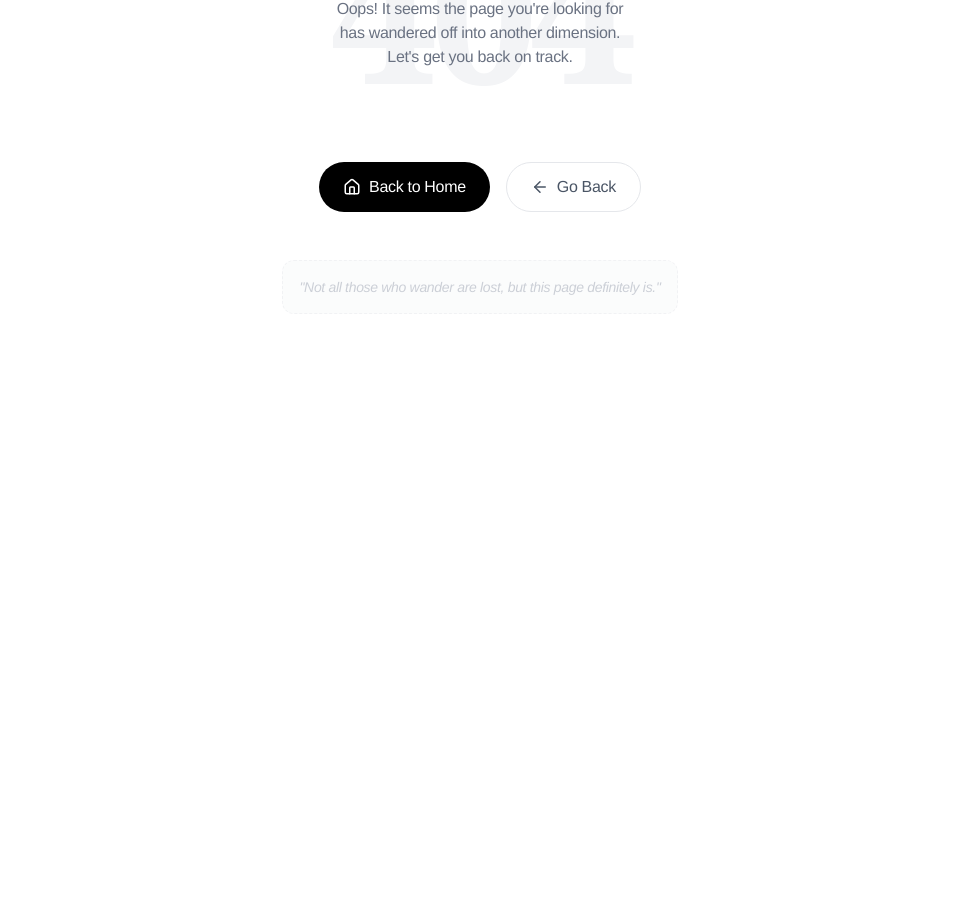
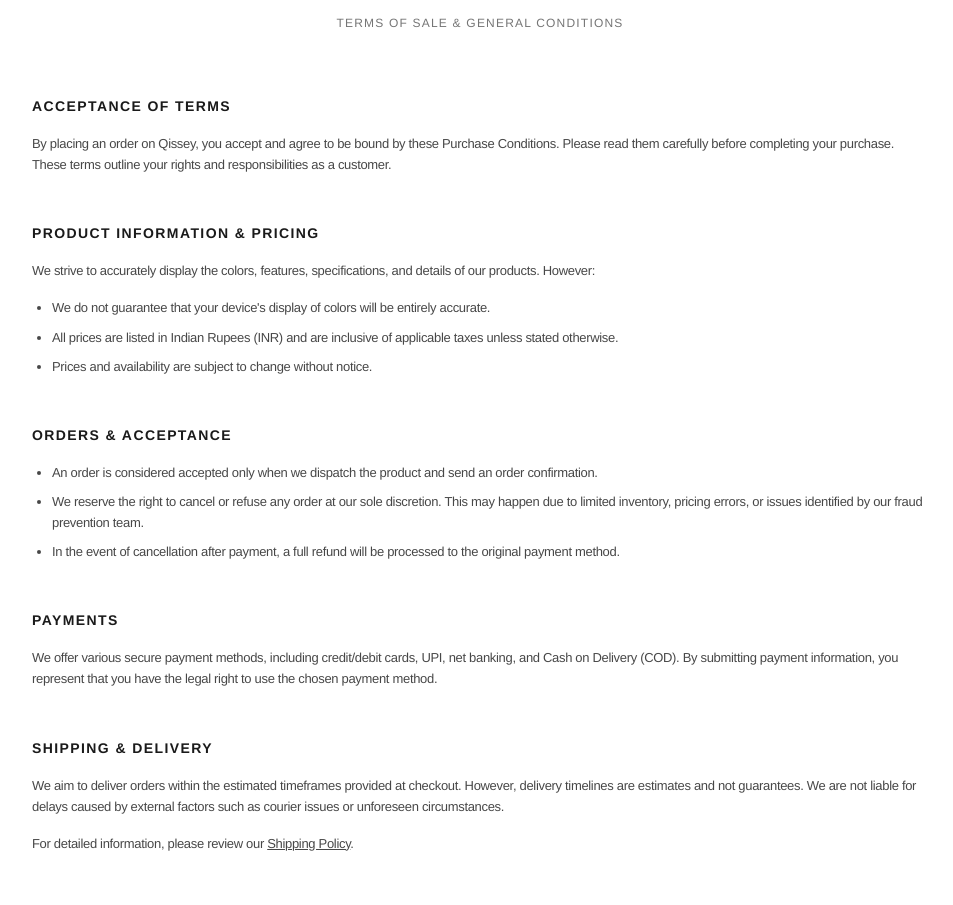
Before and after one commit to MitSonani/qissey-ecommerce, a React (Vite) app: page /purchase-conditions in a window 1280 px wide. Shown: the part 178-1083 px from the top of the page, without its empty margins (160-1113 px from the left). Before the commit the page ends 800 px from the top, so only its background shows below. Built offline with nearby package versions, Linux system fonts and the light colour scheme; no server answers.

Commit message:
feat: add Purchase Conditions page, integrate its route, and update the footer link.

```diff
--- a/src/app/App.jsx
+++ b/src/app/App.jsx
@@ -18,6 +18,7 @@ const ShippingPolicy = lazy(() => import('../pages/ShippingPolicy'));
 const PaymentPolicy = lazy(() => import('../pages/PaymentPolicy'));
 const ReturnPolicy = lazy(() => import('../pages/ReturnPolicy'));
 const PrivacyPolicy = lazy(() => import('../pages/PrivacyPolicy'));
+const PurchaseConditions = lazy(() => import('../pages/PurchaseConditions'));
 
 import Navbar from '../layouts/Navbar';
 import Footer from '../layouts/Footer';
@@ -80,6 +81,7 @@ function App() {
               <Route path="/payment-policy" element={<MainLayout><PaymentPolicy /></MainLayout>} />
               <Route path="/return-policy" element={<MainLayout><ReturnPolicy /></MainLayout>} />
               <Route path="/privacy-policy" element={<MainLayout><PrivacyPolicy /></MainLayout>} />
+              <Route path="/purchase-conditions" element={<MainLayout><PurchaseConditions /></MainLayout>} />
               <Route path="/auth" element={<Auth />} />
               <Route element={<ProtectedRoute />}>
                 <Route path="/account" element={<MainLayout><Account /></MainLayout>} />
--- a/src/layouts/Footer.jsx
+++ b/src/layouts/Footer.jsx
@@ -28,7 +28,7 @@ const FOOTER_LINKS = [
         title: "Policies",
         links: [
             { label: "Privacy policy", path: "/privacy-policy" },
-            { label: "Purchase conditions", path: "/" },
+            { label: "Purchase conditions", path: "/purchase-conditions" },
         ]
     }
 ];
--- a/src/pages/Home.jsx
+++ b/src/pages/Home.jsx
@@ -68,7 +68,7 @@ export default function Home() {
             </section>
 
             {/* New Arrivals Slider */}
-            <section className="md:px-8 overflow-hidden ">
+            <section className="md:px-8 overflow-hidden mb-30 md:mb-0 ">
                 <div className="container">
                     <div className="flex justify-between items-end mb-8">
                         <div>
--- /dev/null
+++ b/src/pages/PurchaseConditions.jsx
@@ -0,0 +1,126 @@
+import React, { useEffect } from 'react';
+import { Link } from 'react-router-dom';
+
+export default function PurchaseConditions() {
+    useEffect(() => {
+        window.scrollTo(0, 0);
+    }, []);
+
+    return (
+        <div className="min-h-screen bg-white text-[#1A1A1A] font-sans pt-24 md:pt-32 pb-20 px-6 md:px-12 lg:px-24">
+            <div className="max-w-4xl mx-auto">
+                <div className="text-center mb-12 md:mb-16">
+                    <p className="text-4xl md:text-5xl font-black uppercase tracking-tighter mb-4">Purchase Conditions</p>
+                    <p className="text-[11px] md:text-[12px] uppercase tracking-widest opacity-60">
+                        Terms of Sale & General Conditions
+                    </p>
+                </div>
+
+                <div className="space-y-12">
+                    <section>
+                        <p className="text-[14px] uppercase font-bold tracking-[0.1em] mb-4">Acceptance of Terms</p>
+                        <div className="text-[13px] opacity-80 space-y-4 leading-relaxed font-medium">
+                            <p>
+                                By placing an order on Qissey, you accept and agree to be bound by these Purchase Conditions. Please read them carefully before completing your purchase. These terms outline your rights and responsibilities as a customer.
+                            </p>
+                        </div>
+                    </section>
+
+                    <section>
+                        <p className="text-[14px] uppercase font-bold tracking-[0.1em] mb-4">Product Information & Pricing</p>
+                        <div className="text-[13px] opacity-80 space-y-4 leading-relaxed font-medium">
+                            <p>We strive to accurately display the colors, features, specifications, and details of our products. However:</p>
+                            <ul className="list-disc pl-5 space-y-2">
+                                <li>We do not guarantee that your device's display of colors will be entirely accurate.</li>
+                                <li>All prices are listed in Indian Rupees (INR) and are inclusive of applicable taxes unless stated otherwise.</li>
+                                <li>Prices and availability are subject to change without notice.</li>
+                            </ul>
+                        </div>
+                    </section>
+
+                    <section>
+                        <p className="text-[14px] uppercase font-bold tracking-[0.1em] mb-4">Orders & Acceptance</p>
+                        <div className="text-[13px] opacity-80 space-y-4 leading-relaxed font-medium">
+                            <ul className="list-disc pl-5 space-y-2">
+                                <li>An order is considered accepted only when we dispatch the product and send an order confirmation.</li>
+                                <li>We reserve the right to cancel or refuse any order at our sole discretion. This may happen due to limited inventory, pricing errors, or issues identified by our fraud prevention team.</li>
+                                <li>In the event of cancellation after payment, a full refund will be processed to the original payment method.</li>
+                            </ul>
+                        </div>
+                    </section>
+
+                    <section>
+                        <p className="text-[14px] uppercase font-bold tracking-[0.1em] mb-4">Payments</p>
+                        <div className="text-[13px] opacity-80 space-y-4 leading-relaxed font-medium">
+                            <p>
+                                We offer various secure payment methods, including credit/debit cards, UPI, net banking, and Cash on Delivery (COD). By submitting payment information, you represent that you have the legal right to use the chosen payment method.
+                            </p>
+                        </div>
+                    </section>
+
+                    <section>
+                        <p className="text-[14px] uppercase font-bold tracking-[0.1em] mb-4">Shipping & Delivery</p>
+                        <div className="text-[13px] opacity-80 space-y-4 leading-relaxed font-medium">
+                            <p>
+                                We aim to deliver orders within the estimated timeframes provided at checkout. However, delivery timelines are estimates and not guarantees. We are not liable for delays caused by external factors such as courier issues or unforeseen circumstances.
+                            </p>
+                            <p>
+                                For detailed information, please review our <Link to="/shipping-policy" className="underline hover:text-black transition-colors">Shipping Policy</Link>.
+                            </p>
+                        </div>
+                    </section>
+
+                    <section>
+                        <p className="text-[14px] uppercase font-bold tracking-[0.1em] mb-4">Returns & Exchanges</p>
+                        <div className="text-[13px] opacity-80 space-y-4 leading-relaxed font-medium">
+                            <p>
+                                Certain items may be eligible for returns or exchanges within a specified period. Custom-made products and discounted items are generally final sale.
+                            </p>
+                            <p>
+                                Please refer to our <Link to="/return-policy" className="underline hover:text-black transition-colors">Return Policy</Link> for full details and eligibility criteria.
+                            </p>
+                        </div>
+                    </section>
+
+                    <section>
+                        <p className="text-[14px] uppercase font-bold tracking-[0.1em] mb-4">Limitation of Liability</p>
+                        <div className="text-[13px] opacity-80 space-y-4 leading-relaxed font-medium">
+                            <p>
+                                Qissey shall not be held liable for any indirect, incidental, special, or consequential damages resulting from the use or inability to use our products or services, even if informed of the possibility of such damages.
+                            </p>
+                        </div>
+                    </section>
+
+                    <section>
+                        <p className="text-[14px] uppercase font-bold tracking-[0.1em] mb-4">Governing Law</p>
+                        <div className="text-[13px] opacity-80 space-y-4 leading-relaxed font-medium">
+                            <p>
+                                These Purchase Conditions are governed by and construed in accordance with the laws of India. Any disputes arising out of your purchase shall be subject to the exclusive jurisdiction of the courts in India.
+                            </p>
+                        </div>
+                    </section>
+
+                    <section>
+                        <p className="text-[14px] uppercase font-bold tracking-[0.1em] mb-4">Contact Us</p>
+                        <div className="text-[13px] opacity-80 space-y-4 leading-relaxed font-medium">
+                            <p>For any questions regarding your purchase or these conditions, please reach out:</p>
+                            <ul className="space-y-2 mt-2">
+                                <li>📧 Email: <a href="mailto:support@qissey.com" className="hover:text-black hover:underline transition-all">support@qissey.com</a></li>
+                                <li>📞 Phone: <a href="tel:+917862930732" className="hover:text-black hover:underline transition-all">+91 78629 30732</a></li>
+                            </ul>
+                        </div>
+                    </section>
+
+                    <div className='mt-16'>
+                        <Link
+                            to="/contact"
+                            className="inline-block px-8 bg-black text-white py-4 text-[10px] uppercase font-bold tracking-widest hover:bg-[#1A1A1A] transition-colors flex justify-center items-center gap-3 rounded-sm w-fit"
+                        >
+                            Contact Us
+                        </Link>
+                    </div>
+                </div>
+            </div>
+        </div>
+    );
+}
```
